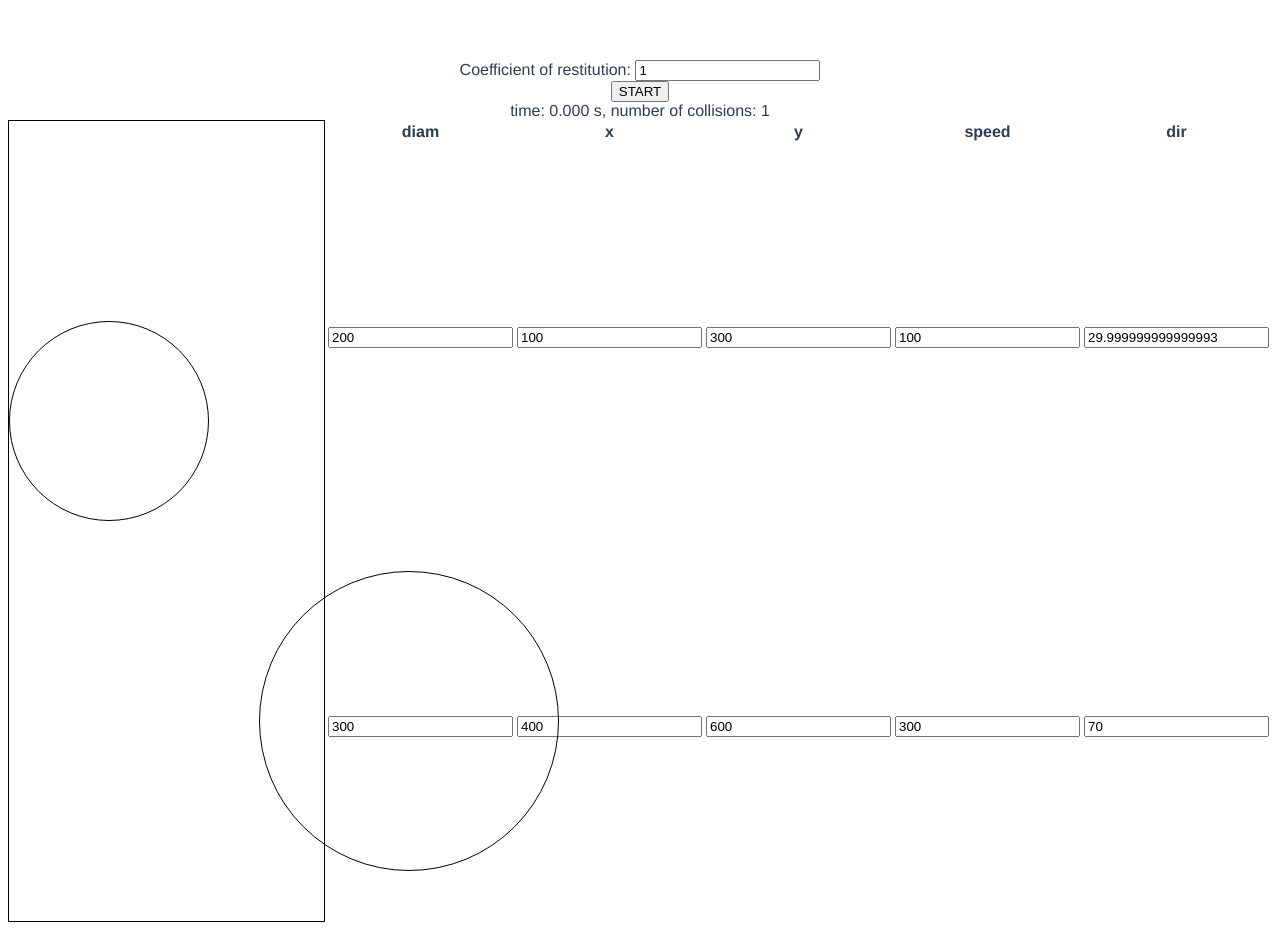
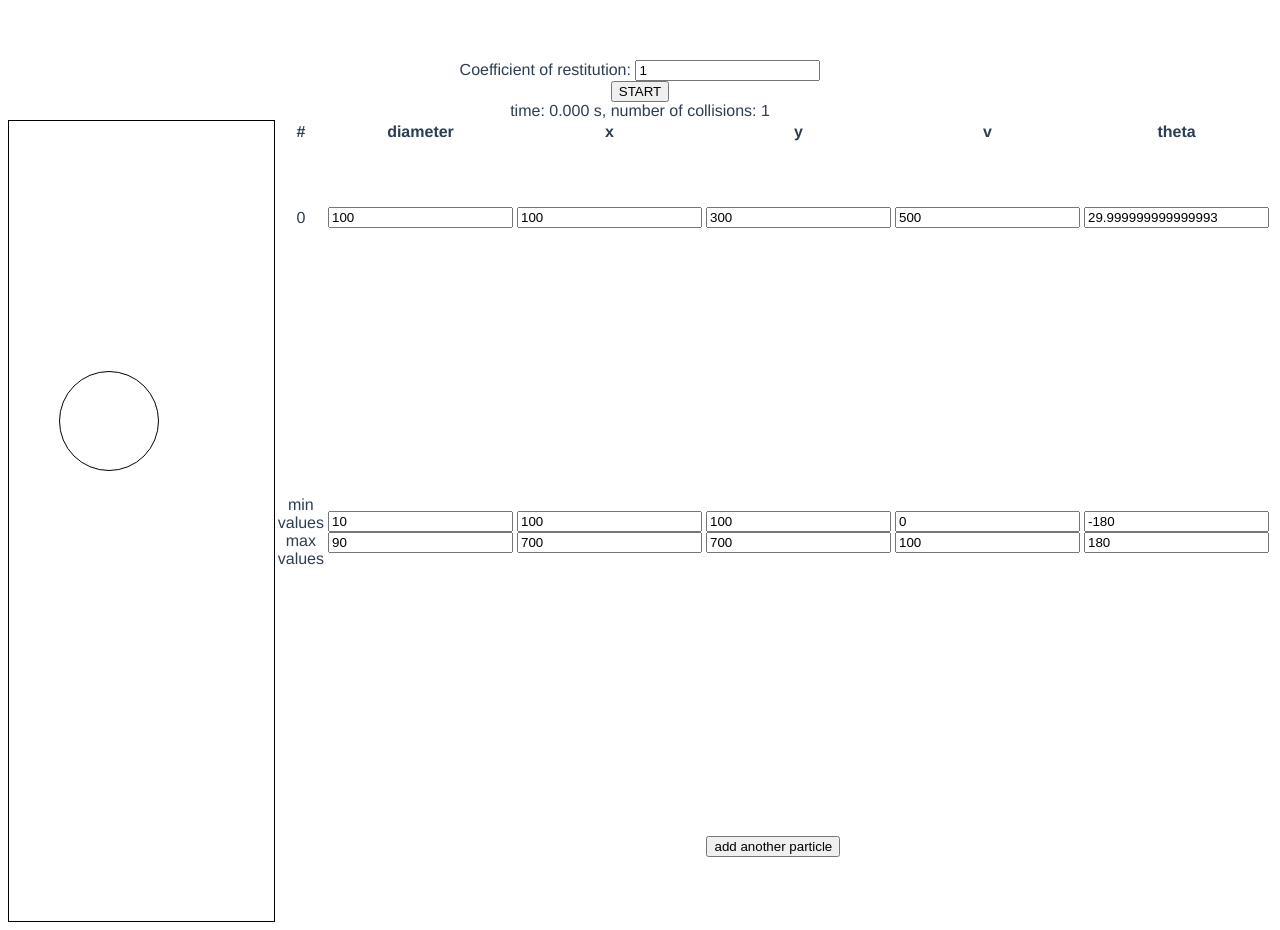
Before and after one commit to pknipp/collisions, a Vue app: page / in a window 1280 px wide. Built offline with nearby package versions, Linux system fonts and the light colour scheme.

Commit message:
Create "add dot" button.

```diff
--- a/src/App.vue
+++ b/src/App.vue
@@ -29,18 +29,28 @@
       <table class="inputs">
         <!-- <simple-vue-table :items="items" :columns="columns"></simple-vue-table> -->
         <thead>
-        <tr><th>diam</th><th>x</th><th>y</th><th>speed</th><th>dir</th></tr>
+          <tr><th>#</th><th v-for="col of cols" :key="col.id">{{col.name}}</th></tr>
         </thead>
         <tbody>
           <tr v-for="dot of dots" :key="dot.id">
+            <td>{{dot.id}}</td>
             <td><input v-if="!running" v-model.number="dot.diameter"><span v-if="running">{{dot.diameter}}</span></td>
             <td><input v-if="!running" v-model.number="dot.rxy[0]"><span v-if="running">{{dot.rxy[0].toFixed(0)}}</span></td>
             <td><input v-if="!running" v-model.number="dot.rxy[1]"><span v-if="running">{{dot.rxy[1].toFixed(0)}}</span></td>
             <td><input v-if="!running" v-model.number="dot.v"><span v-if="running">{{dot.v.toFixed(1)}}</span></td>
             <td><input v-if="!running" v-model.number="dot.theta"><span v-if="running">{{dot.theta.toFixed(1)}}</span></td>
           </tr>
+          <tr>
+            <td>min values<br/>max values</td>
+            <!-- <td v-for="col of cols" :key="col.id">{{col.min}} to {{col.max}}</td> -->
+            <td v-for="col of cols" :key="col.id">
+              <input v-model.number="col.min"><br/><input v-model.number="col.max">
+            </td>
+          </tr>
+          <tr><td colspan='6'><button @click="addOne">add another particle</button></td></tr>
         </tbody>
       </table>
+
     </div>
   </div>
 </template>
@@ -64,8 +74,9 @@ export default {
       dt: 0,
       // units are px and px/s
       dots: [
-        {id: 1, diameter: 200, rxy: [100, 300], v: 100, vxy: [], theta: 30},
-        {id: 2, diameter: 300, rxy: [400, 600], v: 300, vxy: [], theta: 70}
+        // {id: 1, diameter: 100, x: 100, y: 300, v: 500, rxy: [], vxy: [], theta: 30},
+        {id: 0, diameter: 100, rxy: [100, 300], v: 500, vxy: [], theta: 30},
+        // {id: 2, diameter: 300, rxy: [400, 600], v: 300, vxy: [], theta: 70}
         // {id: 2, diameter: 40, rxy:  [400, 300], vxy: [-100,46]},
         // {id: 3, diameter: 60, rxy:  [600, 200], vxy: [-100, -90]},
         // {id: 4, diameter: 80, rxy:  [700, 500], vxy: [50, 50]},
@@ -105,6 +116,17 @@ export default {
     clearTimeout(this.timeout)
   },
   methods: {
+    addOne: function () {
+      console.log(this.dots);
+      let newDot = {id: this.dots.length};
+      console.log("this.cols = ", this.cols);
+      this.cols.forEach(col => newDot[col.name] = col.min + (col.max - col.min) * Math.random());
+      newDot.rxy = [newDot.x, newDot.y];
+      console.log("newDot.x = ", newDot.x);
+      console.log("newDot = ", newDot);
+      this.dots.push(newDot);
+      console.log(this.dots);
+    },
     whichWall: function (dot) {
       // 0th index: whether wall is vertical or horizontal
       // 1st index: whether wall represents min or max value of coordinate
@@ -124,13 +146,26 @@ export default {
     },
     increment: function () {
       // "numCol" means the number of the next collision, w/1-based counting
-      this.dots.forEach(dot => {
-        let theta = dot.theta * Math.PI / 180;
-        dot.vxy[0] = dot.v * Math.cos(theta);
-        dot.vxy[1] = dot.v * Math.sin(theta);
-      });
-      // console.log(this.dots[0].vx, this.dots[0].vy);
-      if (this.numCol) {
+      if (!this.numCol) {
+        console.log("this.numCol = 0");
+        this.dots.forEach(dot => {
+          // dot.rxy[0] = dot.x;
+          // dot.rxy[1] = dot.y;
+          let theta = dot.theta * Math.PI / 180;
+          dot.vxy[0] = dot.v * Math.cos(theta);
+          dot.vxy[1] = dot.v * Math.sin(theta);
+        });
+        let cols = ["diameter", "x", "y", "v", "theta"];
+        let mins =[10, 100, 100, 0, -180];
+        let maxs =[90, 700, 700, 100, 180];
+        this.cols = cols.map((col, i) => ({
+          id: i,
+          name: col,
+          min: mins[i],
+          max: maxs[i],
+          rand: true,
+        }));
+      } else {
         let dtMin = Infinity;
         let dv, dr, wallIndexMin, iMin, jMin; //wallIndex;
         let wallIndex = [];
```
